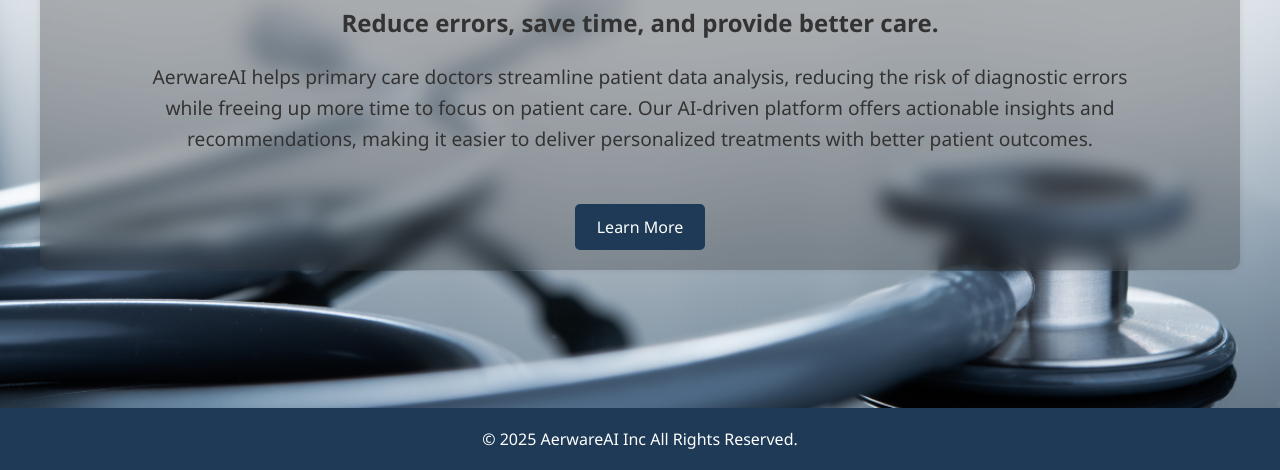
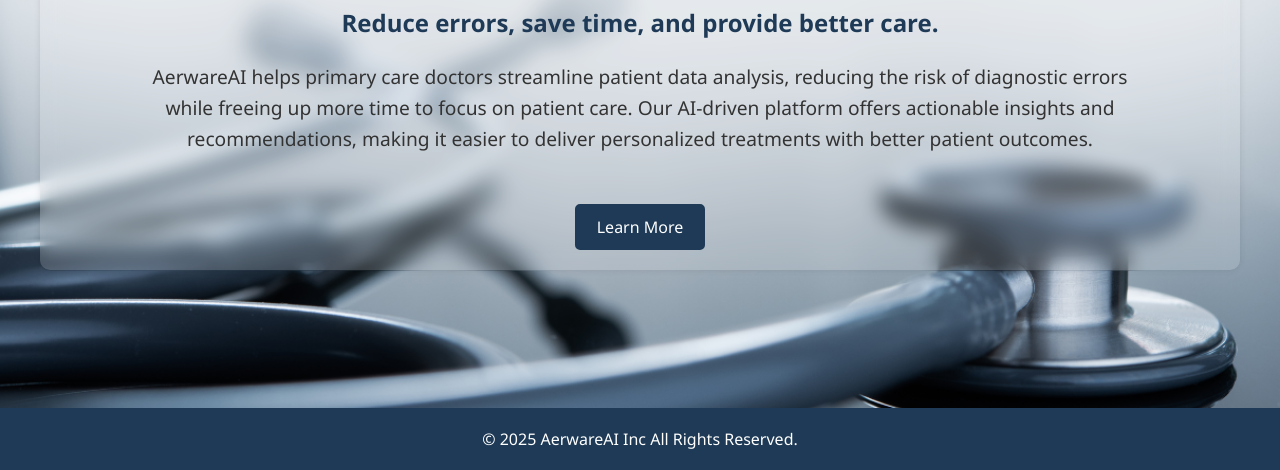
Before and after one commit to Aerware-Web-Design/aerware-ai, a website: page index.html in a window 1280 px wide. Shown: the part 330-800 px from the top of the page. Drawn offline with Linux system fonts and the light colour scheme.

Commit message:
updated some colors anf font colors

```diff
--- a/styles.css
+++ b/styles.css
@@ -129,7 +129,7 @@
     width: 100%;
     max-width: 1200px; /* Matches the About Us section */
     padding: 20px;
-    background: rgba(44, 44, 44, 0.3); /* Frosted glass background */
+    background: rgba(255, 255, 255, 0.15);
     backdrop-filter: blur(10px); /* Same blur */
     border-radius: 10px; /* Consistent rounded corners */
     display: flex;
@@ -157,7 +157,7 @@
 
 /* Highlight Blue Text */
 .hero .highlight-blue {
-    color: #333; /* dark grey */
+    color: #1e3a56; /* dark blue */
     font-weight: bold; /* Emphasis */
     font-size: 1.5rem;
 }
```
